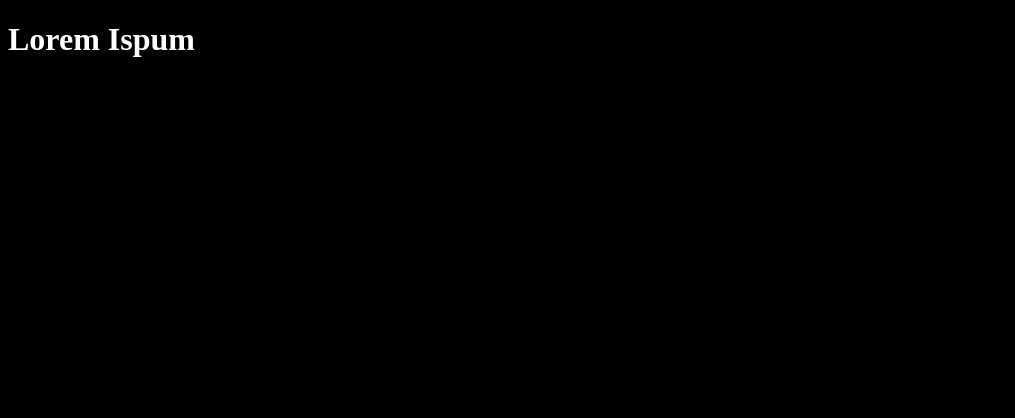
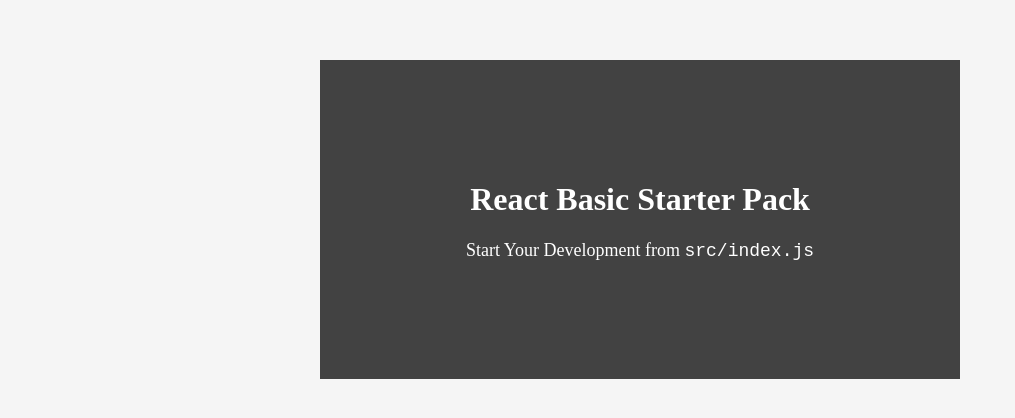
Before and after one commit to zonayedpca/react-starter-pack, a React app: page / in a window 1280 px wide. Shown: the top 418 px of the page, without its empty margins (0-1015 px from the left). Built offline with nearby package versions, Linux system fonts and the light colour scheme.

Commit message:
Styling done

```diff
--- a/src/components/App.js
+++ b/src/components/App.js
@@ -2,8 +2,9 @@ import React from 'react';
 
 const App = () => {
   return (
-    <div class="app">
-      <h1>Lorem Ispum</h1>
+    <div className="app">
+      <h1>React Basic Starter Pack</h1>
+      <p>Start Your Development from <code>src/index.js</code></p>
     </div>
   )
 }
--- a/src/index.css
+++ b/src/index.css
@@ -1,4 +1,21 @@
+* {
+  box-sizing: border-box;
+}
+
 body {
-  background: #000;
+  background: #f5f5f5;
+}
+
+p {
+  font-size: 18px;
+}
+
+.app {
+  background: #424242;
   color: #fff;
+  width: 640px;
+  margin: 0 auto;
+  margin-top: 60px;
+  text-align: center;
+  padding: 100px;
 }
```
